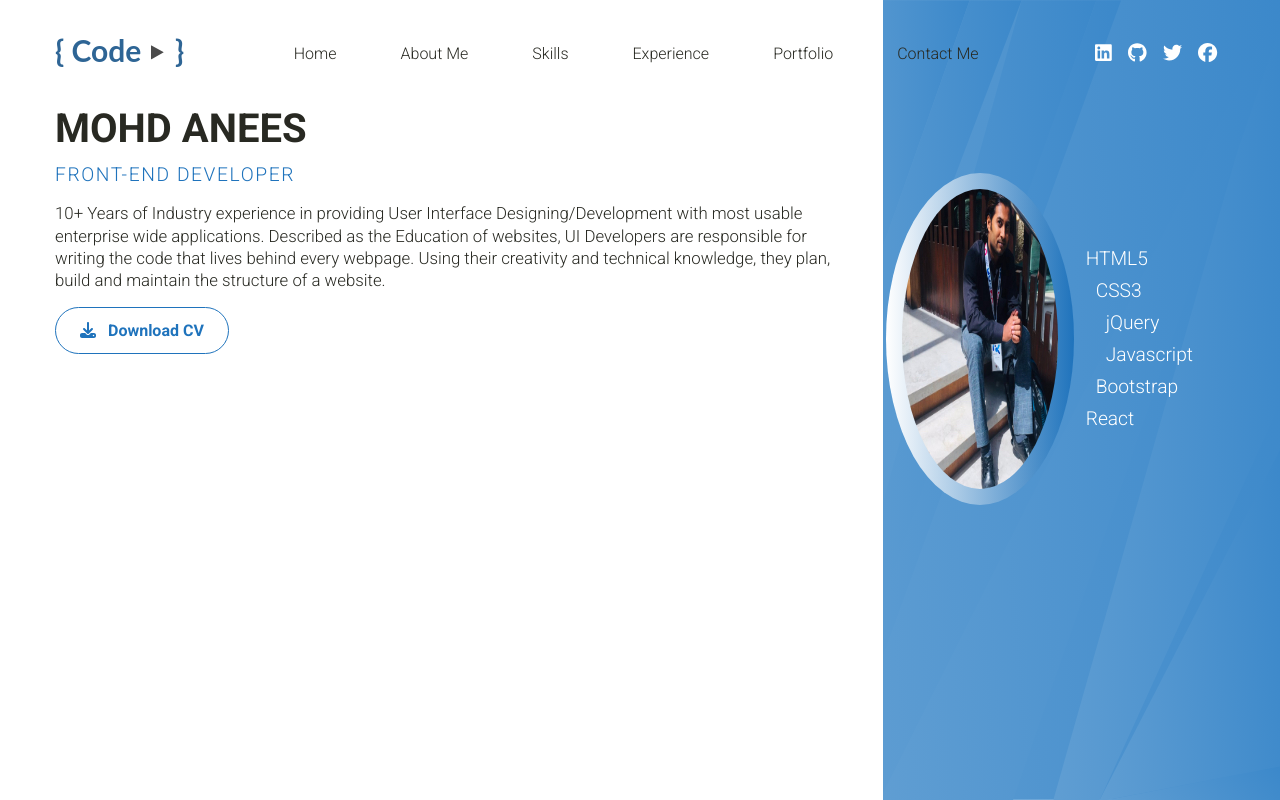
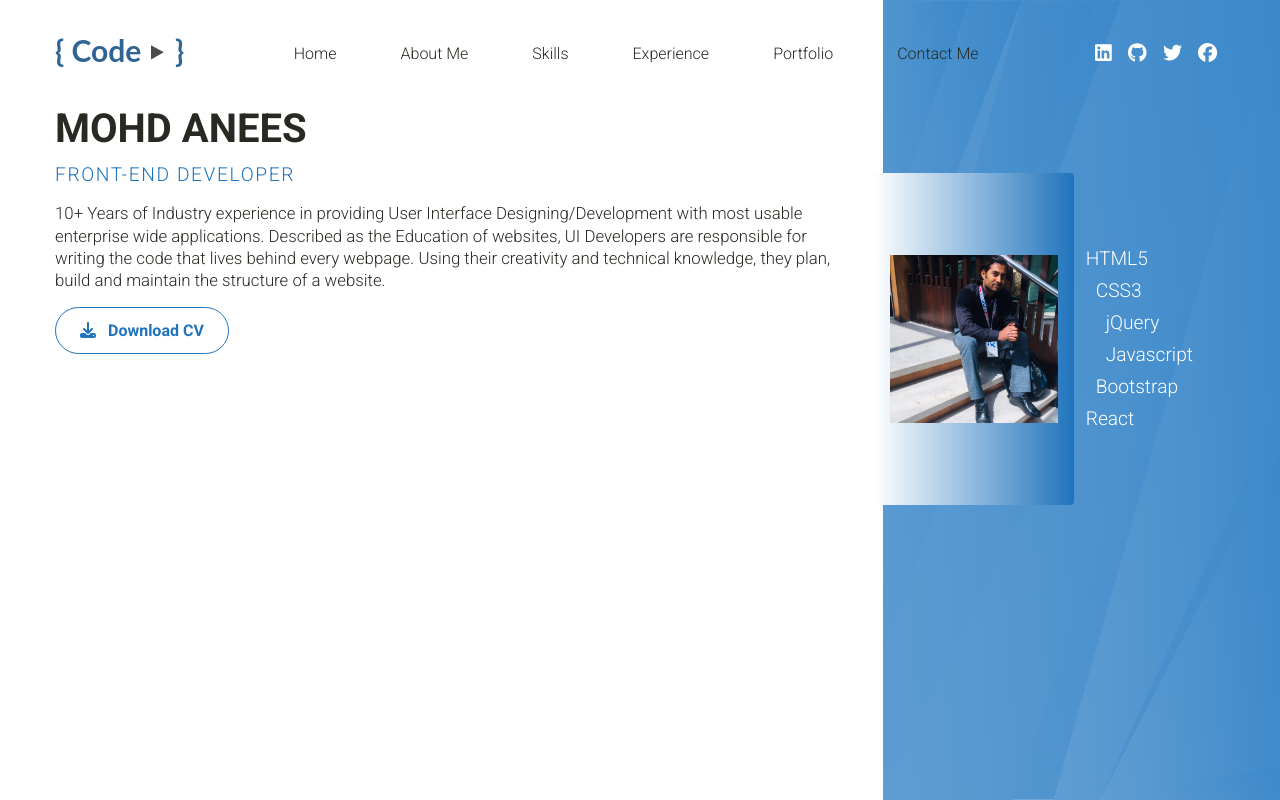
Before and after one commit to muhdanees/muhdaneees.github.io, a Next.js app: page / in a window 1280 px wide. Built offline with nearby package versions, Linux system fonts and the light colour scheme.

Commit message:
styles changes

```diff
--- a/styles/globals.scss
+++ b/styles/globals.scss
@@ -128,7 +128,7 @@ p:not(:last-child) {
     position: fixed;
     @media only screen and (min-width: 768px) {
       background-position: right top;
-      width: 21%;
+      width: 28%;
       left: auto;
       right: 0;
     }
@@ -232,10 +232,17 @@ p:not(:last-child) {
   }
   .sec-divs {
     width: 100%;
+    h1, p {
+      color: $white;
+    }
     @media only screen and (min-width: 768px) {
       h1 {
         color: $heavy_metal;
       }
+      p {
+        color: $heavy_metal;
+      }
+      flex-basis: 70%;
     }
     @media only screen and (min-width: 992px) {
       padding-right: 2rem;
@@ -255,8 +262,10 @@ ul {
   display: flex;
   justify-content: flex-end;
   align-items: center;
+  flex-basis: 100%;
   @media only screen and (min-width: 768px) {
     padding-left: 0rem;
+    flex-basis: 30%;
     display: none;
   }
   @media only screen and (min-width: 992px) {
@@ -296,15 +305,16 @@ ul {
 }
 .about-me {
   background: linear-gradient(to right, $white, $mariner);
-  border-radius: 50%;
+  border-radius: 4px;
   margin-bottom: 1rem;
   padding: 1rem;
   overflow: hidden;
-  max-width: 250px;
+  max-width: 100%;
   img {
     width: 100%;
-    border-radius: 50%;
+    border-radius: 10px;
     display: block;
+    object-fit: contain;
   }
   @media only screen and (min-width: 768px) {
     max-width: 500px;
```
